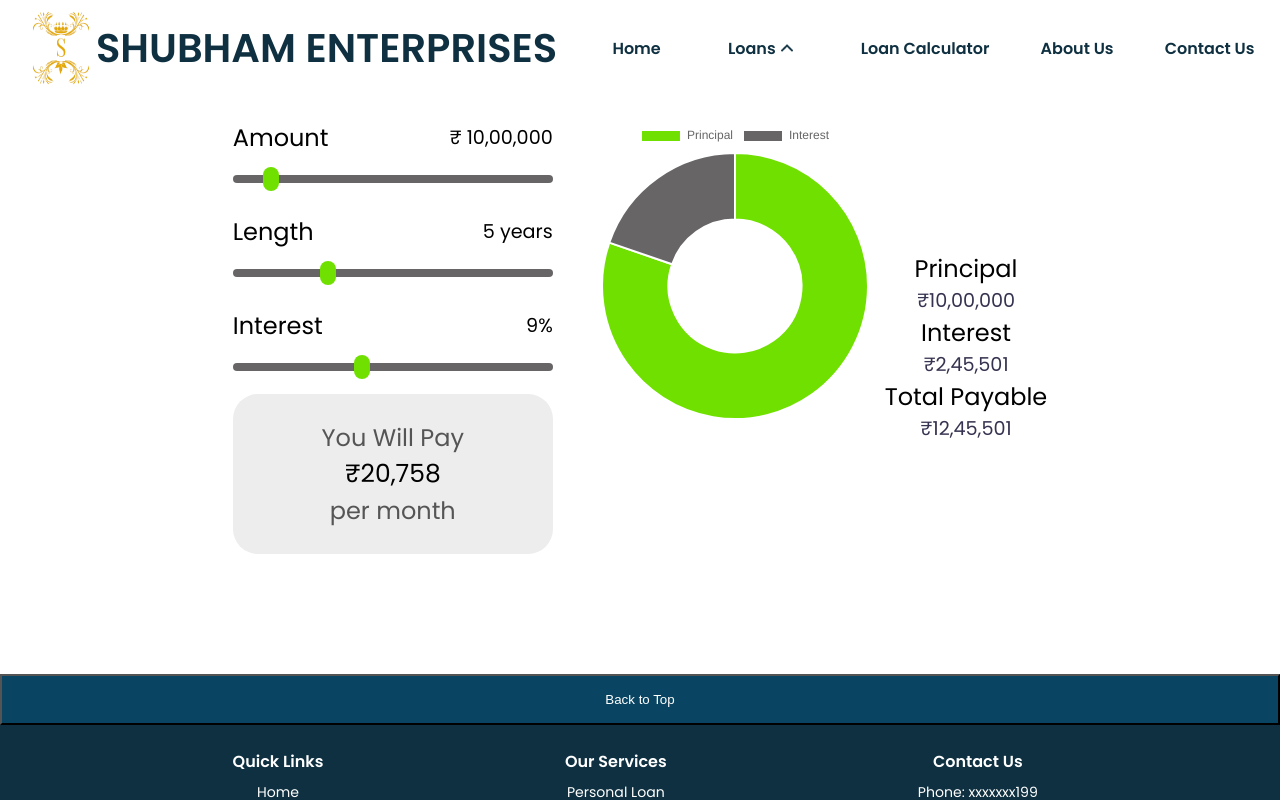
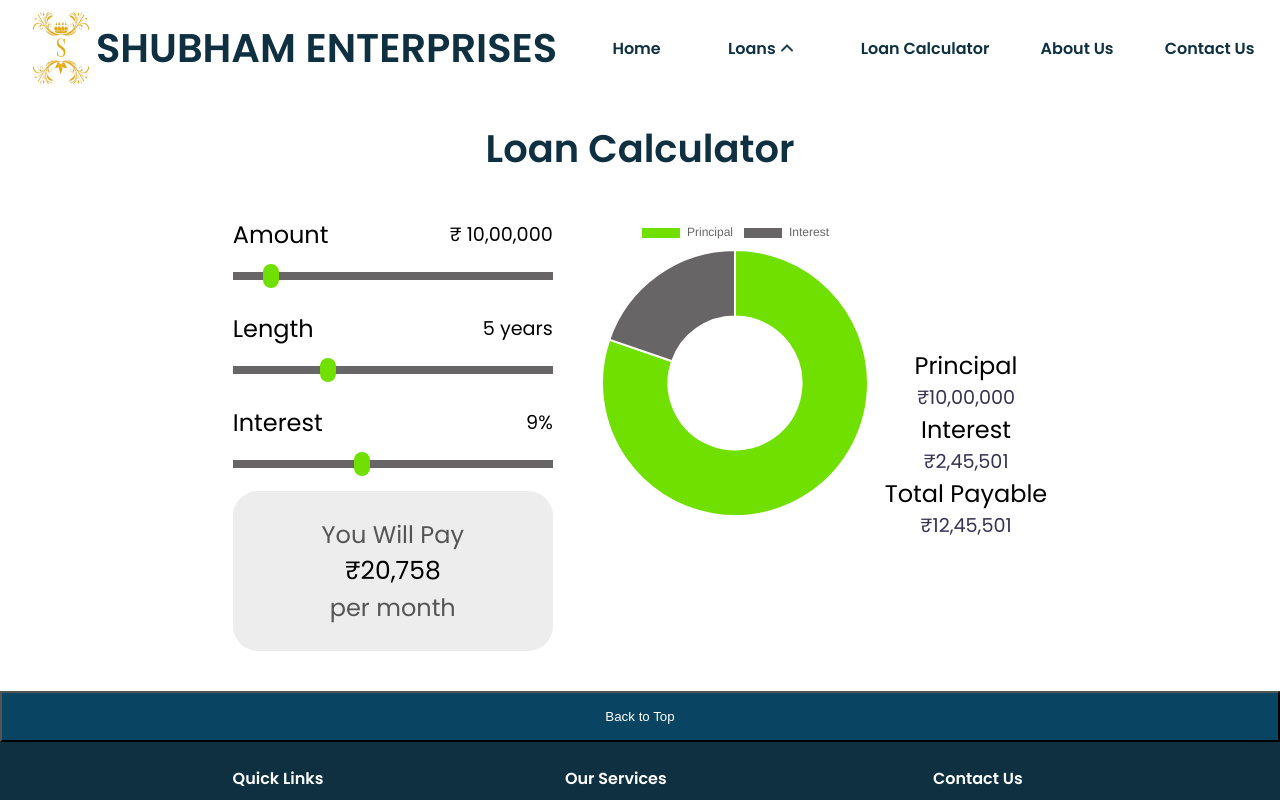
Before and after one commit to SheshNalwar/Shubham-Enterprises, a React (Vite) app: page /loanCalculator in a window 1280 px wide. Shown: the top 800 px of the page. Built offline with nearby package versions, Linux system fonts and the light colour scheme.

Commit message:
loan calculator title

```diff
--- a/src/css/loanCalculator.css
+++ b/src/css/loanCalculator.css
@@ -2,9 +2,18 @@
   display: flex;
   justify-content: center;
   align-items: center;
+  flex-direction: column;
+  padding-top: 15vh;
 }
+
+h1 {
+  font-size: 3vw;
+  color: #0e3041;
+  font-weight: 900;
+}
+
 .loanCalculatorPage {
-  padding: 15vh 0;
+  padding: 5vh 0;
   width: 100%;
   display: flex;
   justify-content: center;
@@ -50,10 +59,12 @@
   justify-content: center;
   align-items: center;
 }
+
 .amtvalue {
   color: #000000;
   font-size: 1.2rem;
 }
+
 .totalSelected {
   display: flex;
   justify-content: space-between;
@@ -65,10 +76,12 @@
   display: flex;
   flex-direction: column;
 }
+
 #price {
   color: #000;
   font-size: 25px;
 }
+
 .breakup {
   flex: 1;
 }
@@ -97,18 +110,45 @@ input[type="range"] {
   background: transparent;
   cursor: pointer;
   width: 20rem;
+  background-color: #676565;
 }
 
 input[type="range"]::-webkit-slider-runnable-track {
-  background-color: #676565;
+  /* background-color: #70e000; */
   border-radius: 0.5rem;
   height: 0.5rem;
 }
+
 input[type="range"]::-webkit-slider-thumb {
   -webkit-appearance: none;
+  appearance: none;
   margin-top: -8px;
   background-color: #70e000;
   height: 1.5rem;
   width: 1rem;
   border-radius: 0.5rem;
 }
+
+input[type="range"]::-moz-range-thumb {
+  height: 15px;
+  width: 15px;
+  background-color: #70e000;
+  border-radius: 50%;
+  border: none;
+
+  /* box-shadow: -407px 0 0 400px #f50; emove this line */
+  transition: .2s ease-in-out;
+}
+
+input[type="range"]::-webkit-slider-thumb:hover {
+  box-shadow: 0 0 0 10px rgba(112, 224, 0, 0.445)
+}
+
+input[type="range"]:active::-webkit-slider-thumb {
+  box-shadow: 0 0 0 13px rgba(112, 224, 0, 0.445)
+}
+
+
+input[type="range"]:focus::-webkit-slider-thumb {
+  box-shadow: 0 0 0 13px rgba(112, 224, 0, 0.445)
+}
--- a/src/pages/LoanCalculatorPage.jsx
+++ b/src/pages/LoanCalculatorPage.jsx
@@ -73,8 +73,13 @@ const LoanCalculatorPage = () => {
     displayDetails();
   };
 
+
+
   return (
+    <>
       <div id="mainLoanPage">
+        <h1>Loan Calculator</h1>
+
         <div className="loanCalculatorPage">
           <div className="sub-container">
             <div className="view">
@@ -172,6 +177,7 @@ const LoanCalculatorPage = () => {
           </div>
         </div>
       </div>
+    </>
   );
 };
 
```
Lines whose indentation alone changed are shown as unchanged.
